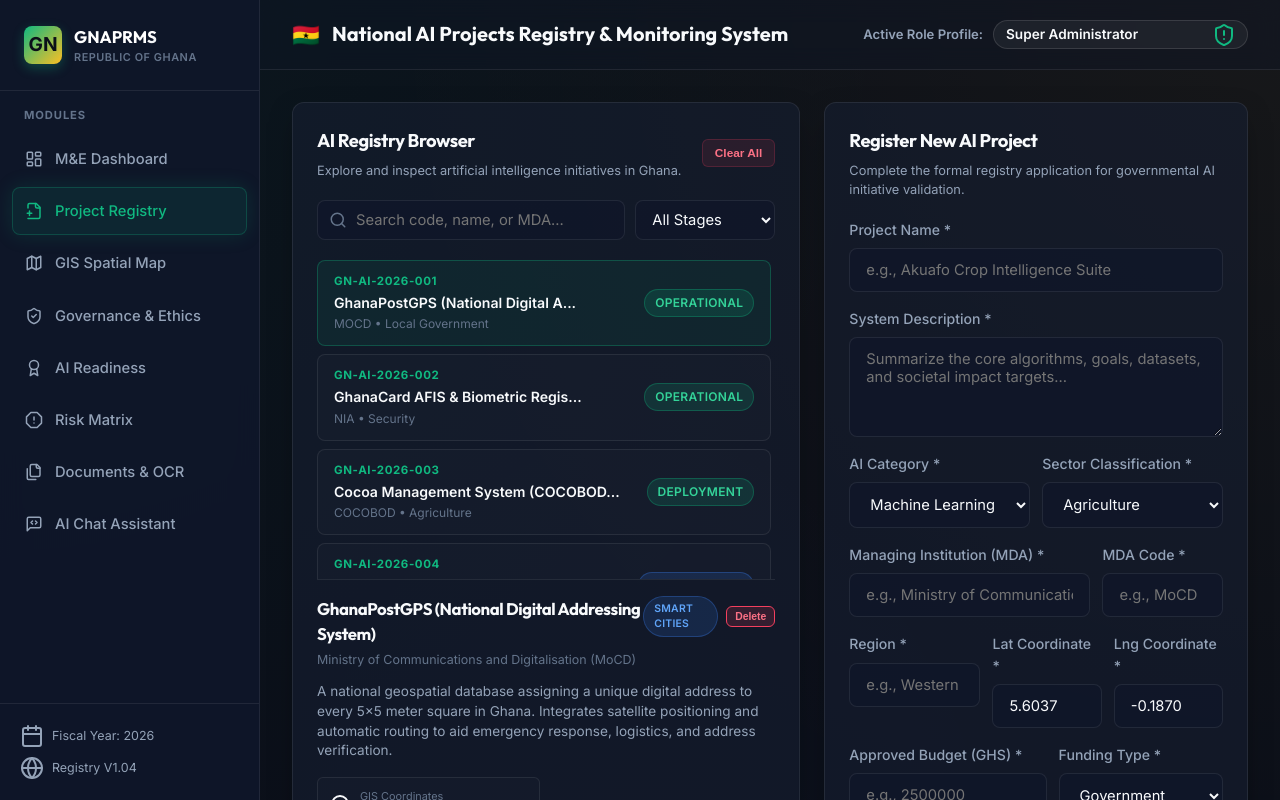
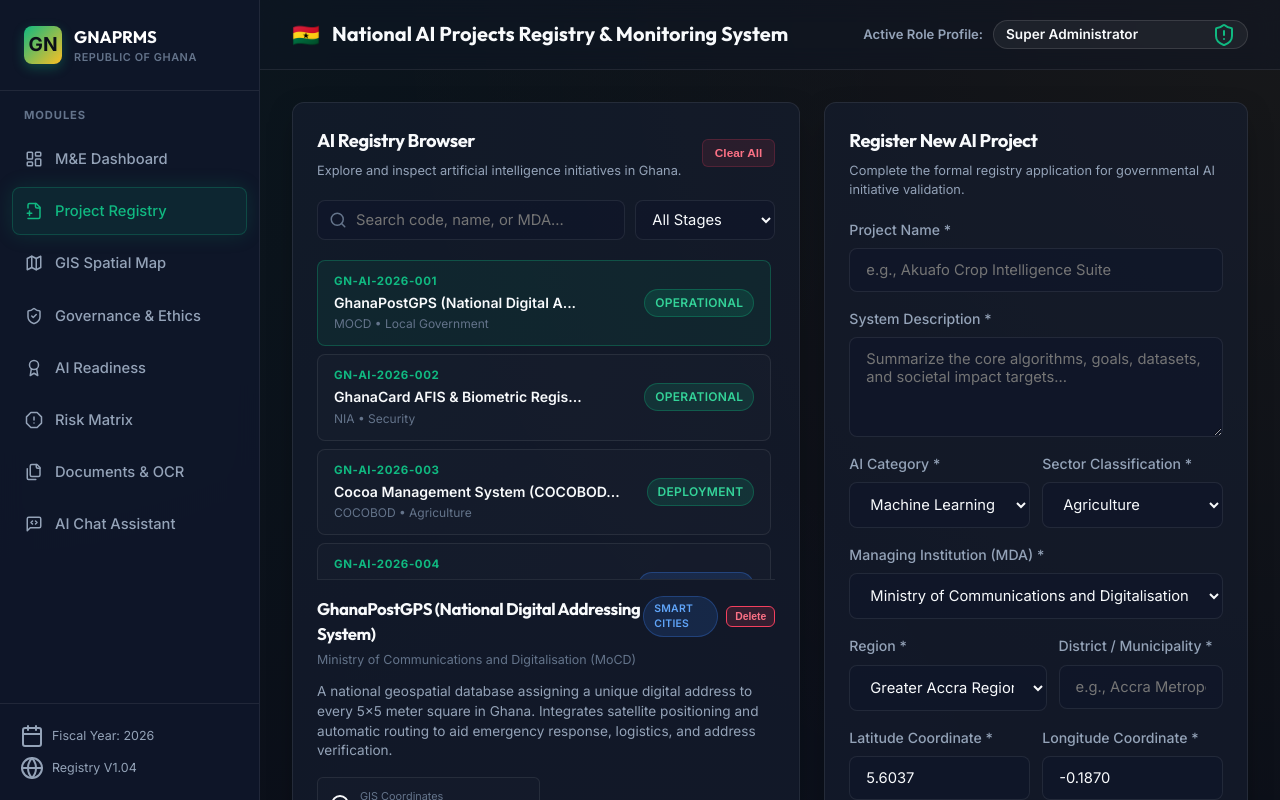
Before and after one commit to nkwasi262-glitch/ai-tracker, a React (Vite) app: page / in a window 1280 px wide. Both pictures are taken after a click on the element "Project Registry". Shown: the top 800 px of the page. Built offline with nearby package versions, Linux system fonts and the light colour scheme.

Commit message:
feat: standardise project registration form fields, coordinates auto-prefilling, and national compliance toggles for Ghana

```diff
--- a/src/components/ProjectRegistry.tsx
+++ b/src/components/ProjectRegistry.tsx
@@ -2,6 +2,32 @@ import React, { useState } from 'react';
 import { Plus, Search, Calendar, Landmark, MapPin, DollarSign, AlertCircle, Activity } from 'lucide-react';
 import { AIProject, formatNumberToWords } from '../data/sampleProjects';
 import { UserRole } from './RoleSwitcher';
+const standardMDAs = [
+  { name: 'Ministry of Communications and Digitalisation', code: 'MOCD' },
+  { name: 'National Information Technology Agency', code: 'NITA' },
+  { name: 'Data Protection Commission', code: 'DPC' },
+  { name: 'Ministry of Food and Agriculture', code: 'MOFA' },
+  { name: 'Ministry of Health', code: 'MOH' },
+  { name: 'Ministry of Education', code: 'MOE' },
+  { name: 'National Health Insurance Authority', code: 'NHIA' },
+  { name: 'Ministry of Gender, Children and Social Protection', code: 'MOGCSP' },
+  { name: 'Judicial Service of Ghana', code: 'JSG' },
+  { name: 'Ministry of Finance', code: 'MOF' },
+  { name: 'Ministry of Transport', code: 'MOT' },
+  { name: 'Ministry of Interior', code: 'MINTER' },
+];
+
+const standardRegions = [
+  { name: 'Greater Accra', center: [5.6037, -0.1870] },
+  { name: 'Ashanti', center: [6.6922, -1.6163] },
+  { name: 'Northern', center: [9.4075, -0.8533] },
+  { name: 'Western North', center: [6.2041, -1.7583] },
+  { name: 'Western', center: [5.5560, -2.2229] },
+  { name: 'Eastern', center: [6.2958, 0.0594] },
+  { name: 'Central', center: [6.2201, -2.1245] },
+  { name: 'Volta', center: [6.5781, 0.4504] }
+];
+
 
 interface ProjectRegistryProps {
   projects: AIProject[];
@@ -35,9 +61,9 @@ export const ProjectRegistry: React.FC<ProjectRegistryProps> = ({
   const [description, setDescription] = useState('');
   const [category, setCategory] = useState<any>('Machine Learning');
   const [sector, setSector] = useState<any>('Agriculture');
-  const [mda, setMda] = useState('');
-  const [mdaCode, setMdaCode] = useState('');
-  const [region, setRegion] = useState('');
+  const [mda, setMda] = useState('Ministry of Communications and Digitalisation');
+  const [mdaCode, setMdaCode] = useState('MOCD');
+  const [region, setRegion] = useState('Greater Accra');
   const [district, setDistrict] = useState('');
   const [lat, setLat] = useState('5.6037');
   const [lng, setLng] = useState('-0.1870');
@@ -45,6 +71,39 @@ export const ProjectRegistry: React.FC<ProjectRegistryProps> = ({
   const [funding, setFunding] = useState<any>('Government');
   const [startDate, setStartDate] = useState('');
   const [endDate, setEndDate] = useState('');
+
+  // Prefill and dropdown selection states
+  const [mdaSelect, setMdaSelect] = useState('Ministry of Communications and Digitalisation');
+  const [isCustomMda, setIsCustomMda] = useState(false);
+  const [regionSelect, setRegionSelect] = useState('Greater Accra');
+  const [dpcStatus, setDpcStatus] = useState<'Registered' | 'Pending' | 'Exempt'>('Registered');
+  const [isSovereignHosting, setIsSovereignHosting] = useState(true);
+
+  const handleRegionSelectChange = (newRegion: string) => {
+    setRegionSelect(newRegion);
+    setRegion(newRegion);
+    const regInfo = standardRegions.find(r => r.name === newRegion);
+    if (regInfo) {
+      setLat(regInfo.center[0].toFixed(4));
+      setLng(regInfo.center[1].toFixed(4));
+    }
+  };
+
+  const handleMdaSelectChange = (val: string) => {
+    setMdaSelect(val);
+    if (val === 'Other') {
+      setIsCustomMda(true);
+      setMda('');
+      setMdaCode('');
+    } else {
+      setIsCustomMda(false);
+      const chosen = standardMDAs.find(m => m.name === val);
+      if (chosen) {
+        setMda(chosen.name);
+        setMdaCode(chosen.code);
+      }
+    }
+  };
 
   // Form error state
   const [formError, setFormError] = useState('');
@@ -112,27 +171,27 @@ export const ProjectRegistry: React.FC<ProjectRegistryProps> = ({
         currency: 'GHS'
       },
       compliance: {
-        fairness: 60, // base starter values
-        transparency: 60,
-        accountability: 65,
-        privacy: 70,
-        security: 60,
-        overallGrade: 'Good'
+        fairness: dpcStatus === 'Registered' ? 80 : 40,
+        transparency: 70,
+        accountability: 75,
+        privacy: dpcStatus === 'Registered' ? 85 : 40,
+        security: isSovereignHosting ? 80 : 50,
+        overallGrade: dpcStatus === 'Registered' && isSovereignHosting ? 'Good' : 'Moderate'
       },
-      readinessScore: 50,
+      readinessScore: 60,
       milestones: [
         { id: `m${nextIdVal}-1`, title: 'Initial technical proposal drafting', dueDate: startDate, progressPercent: 100, status: 'Completed' },
-        { id: `m${nextIdVal}-2`, title: 'Approval and compliance routing', dueDate: endDate, progressPercent: 0, status: 'Pending' }
+        { id: `m${nextIdVal}-2`, title: 'Ethics & DPC regulatory alignment routing', dueDate: endDate, progressPercent: 10, status: 'Pending' }
       ],
       risks: [
         {
           id: `r${nextIdVal}-1`,
-          category: 'Technical',
-          severity: 'Medium',
-          likelihood: 2,
-          impact: 3,
-          description: 'Model deployment delay due to initial compute setups.',
-          mitigationPlan: 'Coordinate cloud resources with national digitalization center.',
+          category: 'Compliance & Audit Risk',
+          severity: dpcStatus !== 'Registered' ? 'High' : 'Low',
+          likelihood: dpcStatus !== 'Registered' ? 4 : 1,
+          impact: dpcStatus !== 'Registered' ? 4 : 2,
+          description: dpcStatus !== 'Registered' ? 'Mandatory DPC certificate registration pending under Ghana DPA Act 1038.' : 'Compliance monitoring setup with DPC.',
+          mitigationPlan: 'Coordinate compliance checklist review steps with national audit officers.',
           status: 'Open'
         }
       ],
@@ -146,13 +205,20 @@ export const ProjectRegistry: React.FC<ProjectRegistryProps> = ({
     // Resets form states
     setName('');
     setDescription('');
-    setMda('');
-    setMdaCode('');
-    setRegion('');
+    setMdaSelect('Ministry of Communications and Digitalisation');
+    setMda('Ministry of Communications and Digitalisation');
+    setMdaCode('MOCD');
+    setIsCustomMda(false);
+    setRegionSelect('Greater Accra');
+    setRegion('Greater Accra');
     setDistrict('');
+    setLat('5.6037');
+    setLng('-0.1870');
     setBudget('');
     setStartDate('');
     setEndDate('');
+    setDpcStatus('Registered');
+    setIsSovereignHosting(true);
   };
 
   const getStageBadge = (stage: string) => {
@@ -490,16 +556,34 @@ export const ProjectRegistry: React.FC<ProjectRegistryProps> = ({
                     <option value="Energy">Energy</option>
                     <option value="Environment">Environment</option>
                     <option value="Justice">Justice</option>
+                    <option value="Transport">Transport</option>
+                    <option value="Local Government">Local Government</option>
                   </select>
                 </div>
               </div>
 
+              <div className="form-group">
+                <label className="form-label">Managing Institution (MDA) *</label>
+                <select
+                  value={mdaSelect}
+                  onChange={(e) => handleMdaSelectChange(e.target.value)}
+                  className="form-select"
+                  style={{ marginBottom: isCustomMda ? '12px' : '0' }}
+                >
+                  {standardMDAs.map(m => (
+                    <option key={m.name} value={m.name}>{m.name} ({m.code})</option>
+                  ))}
+                  <option value="Other">Other (Input Custom Agency)...</option>
+                </select>
+              </div>
+
+              {isCustomMda && (
                 <div className="form-grid" style={{ gridTemplateColumns: '2fr 1fr', gap: '12px', marginBottom: 0 }}>
                   <div className="form-group">
-                  <label className="form-label">Managing Institution (MDA) *</label>
+                    <label className="form-label">Custom MDA Name *</label>
                     <input
                       type="text"
-                    placeholder="e.g., Ministry of Communications"
+                      placeholder="e.g., Ghana Meteorological Agency"
                       value={mda}
                       onChange={(e) => setMda(e.target.value)}
                       className="form-input"
@@ -507,10 +591,10 @@ export const ProjectRegistry: React.FC<ProjectRegistryProps> = ({
                     />
                   </div>
                   <div className="form-group">
-                  <label className="form-label">MDA Code *</label>
+                    <label className="form-label">Custom MDA Code *</label>
                     <input
                       type="text"
-                    placeholder="e.g., MoCD"
+                      placeholder="e.g., GMet"
                       value={mdaCode}
                       onChange={(e) => setMdaCode(e.target.value)}
                       className="form-input"
@@ -518,34 +602,53 @@ export const ProjectRegistry: React.FC<ProjectRegistryProps> = ({
                     />
                   </div>
                 </div>
+              )}
 
-              <div className="form-grid" style={{ gridTemplateColumns: '1.2fr 1fr 1fr', gap: '12px', marginBottom: 0 }}>
+              <div className="form-grid" style={{ gridTemplateColumns: '1.2fr 1fr', gap: '12px', marginBottom: 0 }}>
                 <div className="form-group">
                   <label className="form-label">Region *</label>
+                  <select
+                    value={regionSelect}
+                    onChange={(e) => handleRegionSelectChange(e.target.value)}
+                    className="form-select"
+                  >
+                    {standardRegions.map(r => (
+                      <option key={r.name} value={r.name}>{r.name} Region</option>
+                    ))}
+                  </select>
+                </div>
+                <div className="form-group">
+                  <label className="form-label">District / Municipality *</label>
                   <input
                     type="text"
-                    placeholder="e.g., Western Region"
-                    value={region}
-                    onChange={(e) => setRegion(e.target.value)}
+                    placeholder="e.g., Accra Metropolitan"
+                    value={district}
+                    onChange={(e) => setDistrict(e.target.value)}
                     className="form-input"
+                    required
                   />
                 </div>
+              </div>
+
+              <div className="form-grid" style={{ gridTemplateColumns: '1fr 1fr', gap: '12px', marginBottom: 0 }}>
                 <div className="form-group">
-                  <label className="form-label">Lat Coordinate *</label>
+                  <label className="form-label">Latitude Coordinate *</label>
                   <input
                     type="text"
                     value={lat}
                     onChange={(e) => setLat(e.target.value)}
                     className="form-input"
+                    required
                   />
                 </div>
                 <div className="form-group">
-                  <label className="form-label">Lng Coordinate *</label>
+                  <label className="form-label">Longitude Coordinate *</label>
                   <input
                     type="text"
                     value={lng}
                     onChange={(e) => setLng(e.target.value)}
                     className="form-input"
+                    required
                   />
                 </div>
               </div>
@@ -601,6 +704,45 @@ export const ProjectRegistry: React.FC<ProjectRegistryProps> = ({
                 </div>
               </div>
 
+              <div style={{
+                padding: '14px',
+                background: 'rgba(255,255,255,0.015)',
+                border: '1px solid var(--border-color)',
+                borderRadius: '8px',
+                marginTop: '4px'
+              }}>
+                <div style={{ fontSize: '0.78rem', fontWeight: 700, textTransform: 'uppercase', letterSpacing: '0.04em', color: 'var(--text-secondary)', marginBottom: '10px' }}>
+                  National Governance Declarations
+                </div>
+                <div style={{ display: 'flex', flexDirection: 'column', gap: '10px' }}>
+                  <div style={{ display: 'flex', justifyContent: 'space-between', alignItems: 'center' }}>
+                    <span style={{ fontSize: '0.8rem', color: 'var(--text-primary)' }}>DPC Registration Status</span>
+                    <select
+                      value={dpcStatus}
+                      onChange={(e) => setDpcStatus(e.target.value as any)}
+                      className="form-select"
+                      style={{ width: '130px', padding: '4px 8px', fontSize: '0.75rem' }}
+                    >
+                      <option value="Registered">Registered</option>
+                      <option value="Pending">Pending</option>
+                      <option value="Exempt">Exempt</option>
+                    </select>
+                  </div>
+                  <div style={{ display: 'flex', justifyContent: 'space-between', alignItems: 'center' }}>
+                    <span style={{ fontSize: '0.8rem', color: 'var(--text-primary)' }}>Sovereign Data Residency</span>
+                    <label style={{ display: 'inline-flex', alignItems: 'center', cursor: 'pointer' }}>
+                      <input
+                        type="checkbox"
+                        checked={isSovereignHosting}
+                        onChange={(e) => setIsSovereignHosting(e.target.checked)}
+                        style={{ width: '16px', height: '16px', accentColor: 'var(--ghana-emerald)' }}
+                      />
+                      <span style={{ fontSize: '0.75rem', marginLeft: '6px', color: 'var(--text-secondary)' }}>Host inside Ghana</span>
+                    </label>
+                  </div>
+                </div>
+              </div>
+
               <button type="submit" className="btn btn-primary" style={{ marginTop: '10px' }}>
                 <Plus className="w-4 h-4" />
                 <span>Submit Registry Entry</span>
```
Lines whose indentation alone changed are shown as unchanged.
